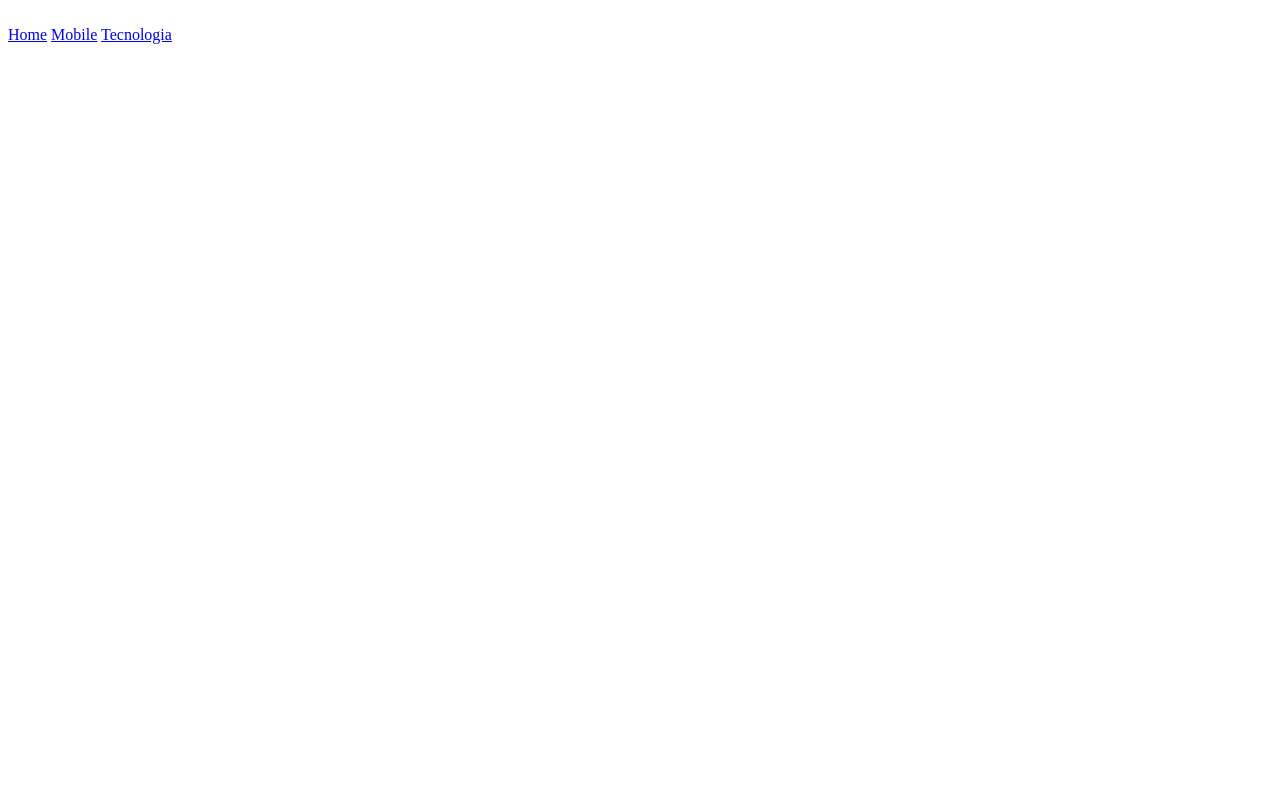
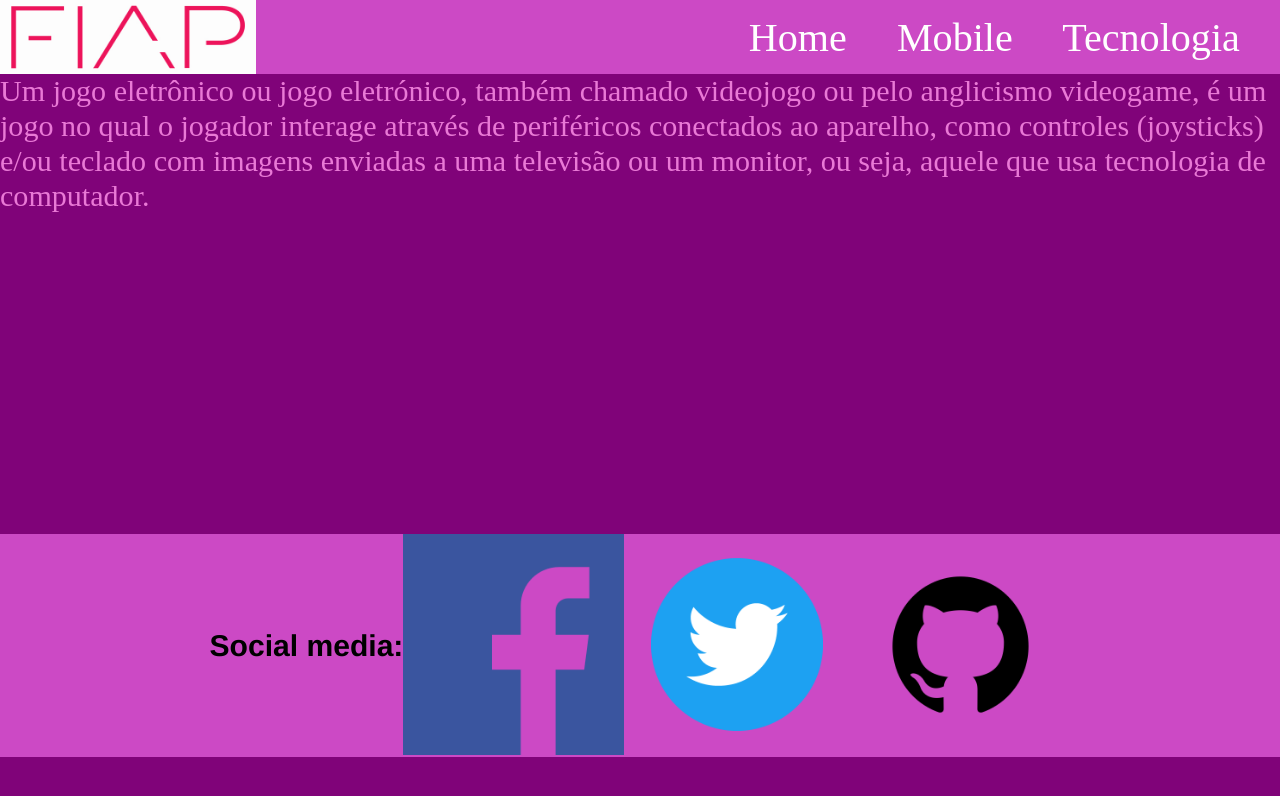
Before and after one commit to GrupoEveryTech/CHP2RWD, a plain HTML site: page pages/games.html in a window 1280 px wide. Drawn offline with Linux system fonts and the light colour scheme.

Commit message:
pagina games configurada

```diff
--- a/pages/games.html
+++ b/pages/games.html
@@ -5,25 +5,36 @@
     <meta http-equiv="X-UA-Compatible" content="IE=edge">
     <meta name="viewport" content="width=device-width, initial-scale=1.0">
     <title>Document</title>
+    <link rel="stylesheet" href="../styles/style.css">
 </head>
 <body>
-    <header class="cabecalho">
-        <img src="" alt="">
+    <header class="header">
+        <img src="../img/Fiap.png" alt="Logo da FIAP">
 
         <nav>
             <a href="../index.html">Home</a>
             <a href="./mobile.html">Mobile</a>
             <a href="./tecnologia.html">Tecnologia</a>
         </nav>
+    </header>
 
         <section>
             <h2></h2>
-            <p></p>
+            <p>Um jogo eletrônico ou jogo eletrónico, também chamado videojogo ou pelo anglicismo videogame, é um jogo no qual o jogador interage através de periféricos conectados ao aparelho, como controles (joysticks) e/ou teclado com imagens enviadas a uma televisão ou um monitor, ou seja, aquele que usa tecnologia de computador.</p>
             <figure>
                 <img src="" alt="">
                 <figcaption></figcaption>
             </figure>
         </section>
+
+        <footer class="media">
+            <h2 id="titleMedia">Social media:  </h2>
+            <nav>
+                <a href="https://web.facebook.com/" target="_blank"><img src="../img/ff.png" alt="Logo do facebook"></a>
+                <a href="https://twitter.com/compose/tweet" target="_blank"><img src="../img/twitter.png" alt="Logo do twitter"></a>
+                <a href="https://github.com/" target="_blank"><img src="../img/github.png" alt="Logo do GitHub"></a>
+            </nav>
+        </footer>
     </header>
 </body>
 </html>
```
